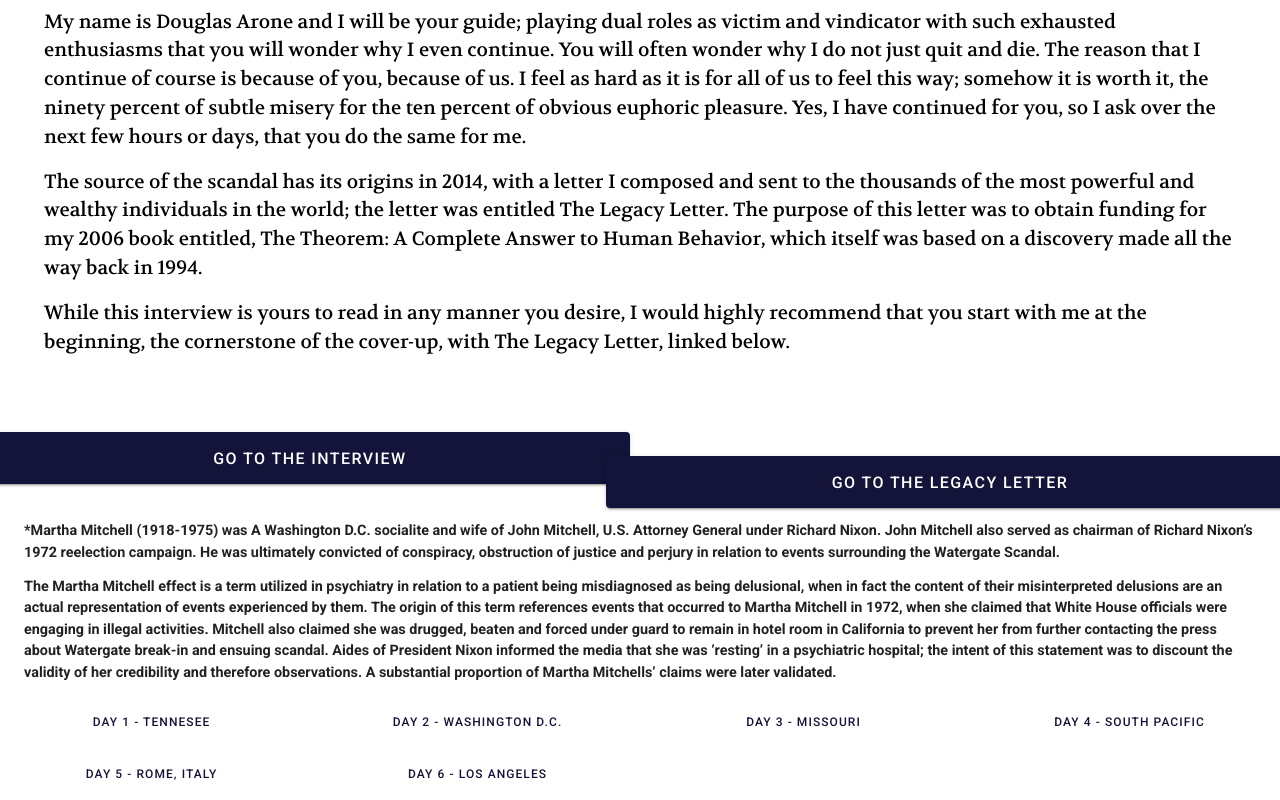
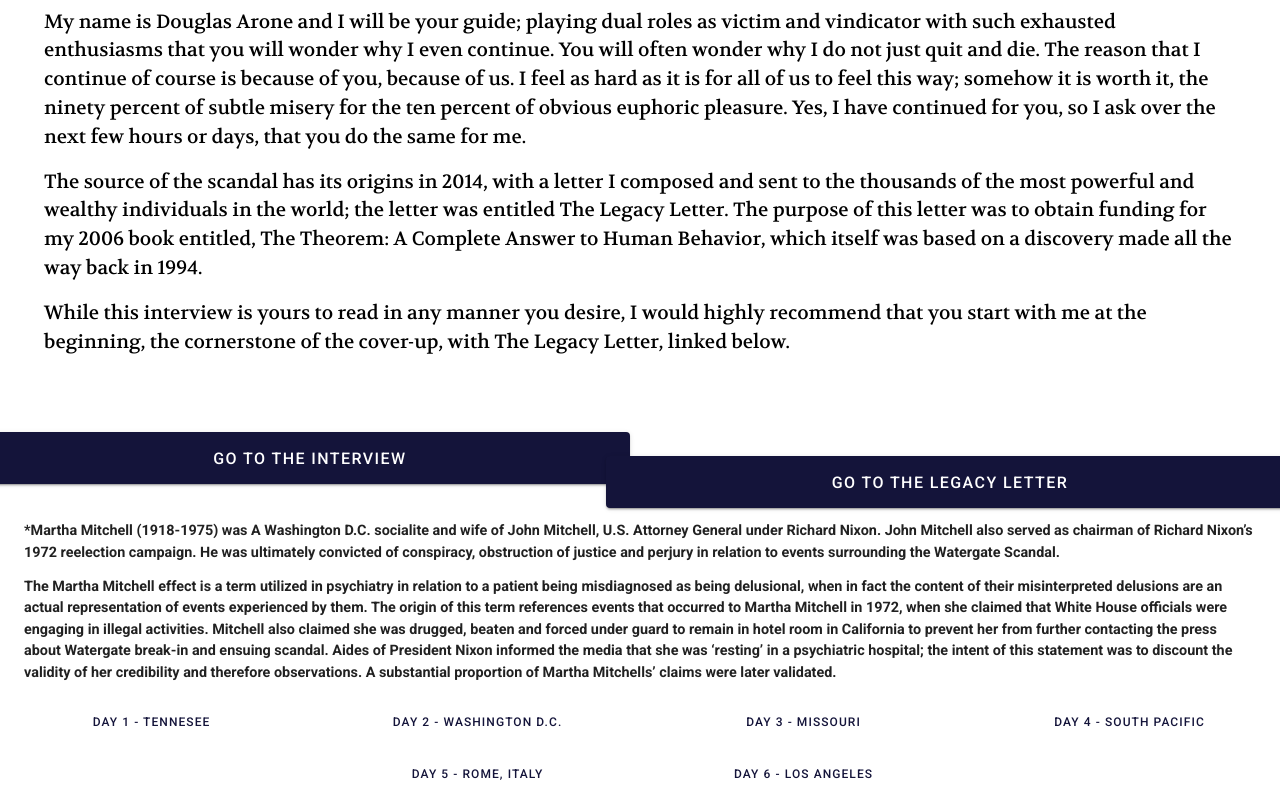
Before and after one commit to JesseStew/ode-to-martha-mitchell, a Vue app: page / in a window 1280 px wide. Shown: the part 1404-2204 px from the top of the page. Built offline with nearby package versions, Linux system fonts and the light colour scheme.

Commit message:
Bottom nav

```diff
--- a/src/components/Navigation.vue
+++ b/src/components/Navigation.vue
@@ -145,7 +145,7 @@
 							Day 4 - South Pacific
 						</v-btn>
 					</v-col>
-					<v-col v-if="$vuetify.breakpoint.md" md="3"></v-col>
+					<v-col v-if="$vuetify.breakpoint.mdAndUp" md="3"></v-col>
 					<v-col cols="4" md="3" :color="pages[model].color" @click="tabMethod(7)">
 						<v-btn block @click="tabMethod(7)" tile small :color="pages[model].color" icon>
 							Day 5 - Rome, Italy
@@ -156,7 +156,7 @@
 							Day 6 - Los Angeles
 						</v-btn>
 					</v-col>
-					<v-col v-if="$vuetify.breakpoint.md" md="3"></v-col>
+					<v-col v-if="$vuetify.breakpoint.mdAndUp" md="3"></v-col>
 				</v-row>
 			</v-row>
 		</v-container>
```
